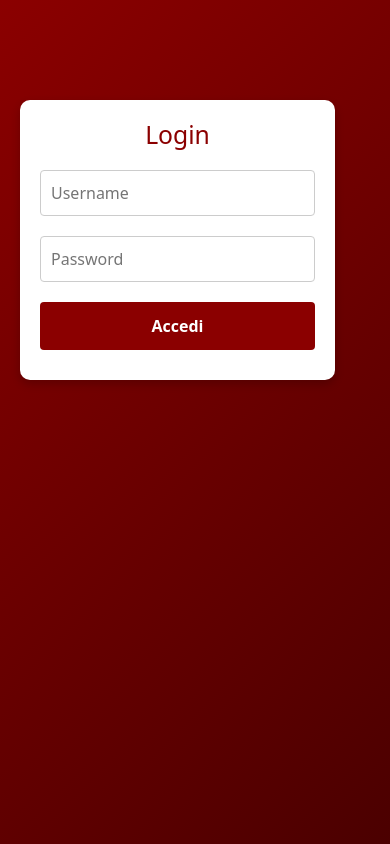
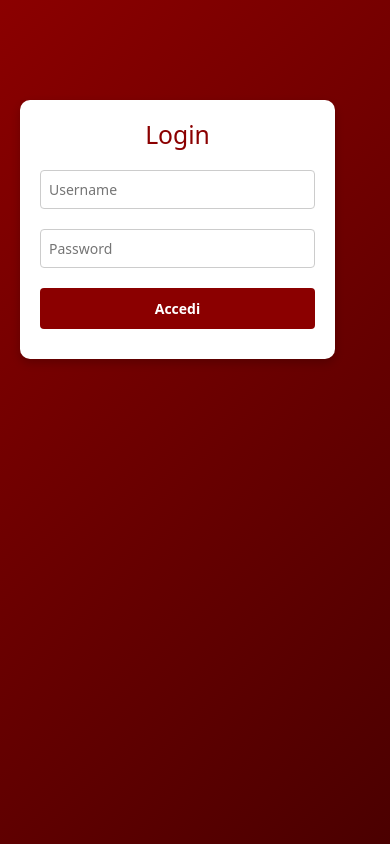
Before and after one commit to DonatiFed/AssetTracker, a React (Create React App) app in the folder frontend/: page /login in a window 390 px wide. Built offline with nearby package versions, Linux system fonts and the light colour scheme.

Commit message:
responsività migliorata

```diff
--- a/frontend/src/style.css
+++ b/frontend/src/style.css
@@ -508,7 +508,7 @@ body {
     }
 
     /* Ottimizzazione del layout */
-    .login-container, .profile-card {
+    .login-container, .profile-card, .modal-container {
         width: 90%;
         max-width: 400px;
         padding: 20px;
@@ -536,6 +536,20 @@ body {
         width: 250px; /* Assicurati che non si restringa troppo */
         z-index: 1000; /* Mantiene la sidebar sopra gli altri elementi */
     }
+
+    /* Bottoni e input */
+    .login-box input,
+    .modal-container input {
+        font-size: 14px;
+        padding: 8px;
+    }
+
+    .login-box button,
+    .save-btn,
+    .cancel-btn {
+        font-size: 14px;
+        padding: 10px;
+    }
 }
 
 /* Tablet */
```
